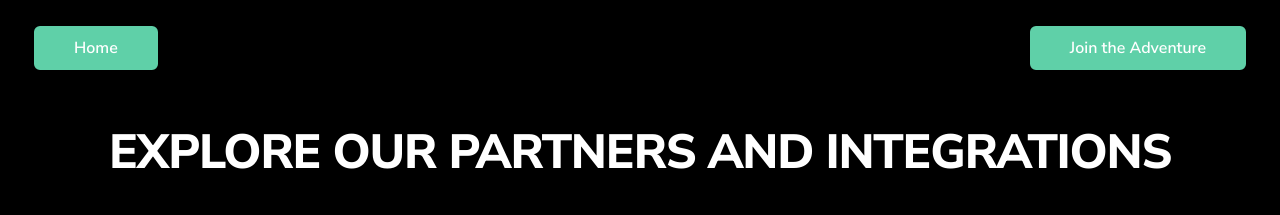
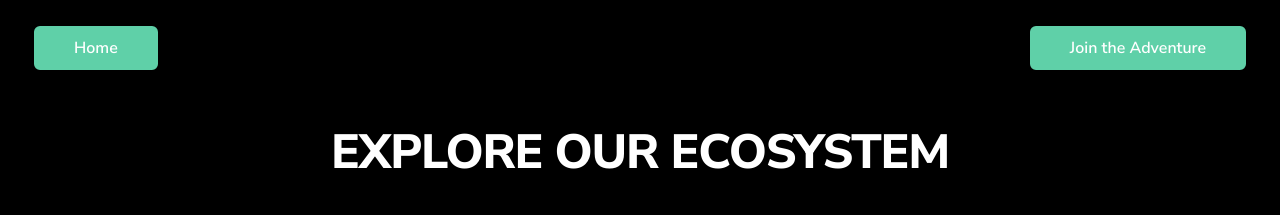
Before and after one commit to minudapp/utopia, a Next.js app: page /integrations in a window 1280 px wide. Shown: the top 215 px of the page. Built offline with nearby package versions, Linux system fonts and the light colour scheme; no server answers.

Commit message:
Update headings to enhance ecosystem branding in integrations components

```diff
--- a/src/app/(marketing)/integrations/page.tsx
+++ b/src/app/(marketing)/integrations/page.tsx
@@ -237,9 +237,7 @@ function getCategoryIntegrations(id: CategoryId) {
 export default function IntegrationsPage() {
   return (
     <PageContainer className="py-20 md:py-32">
-      <Heading className="uppercase">
-        Explore Our Partners And Integrations
-      </Heading>
+      <Heading className="uppercase">Explore our Ecosystem</Heading>
       <Tabs defaultValue="all" className="mt-10 items-center">
         <TabsList className="gap-1 bg-transparent">
           <TabsTrigger
--- a/src/modules/landing/components/integrations.tsx
+++ b/src/modules/landing/components/integrations.tsx
@@ -26,14 +26,14 @@ export function Integrations() {
           variant="h2"
           className="text-center text-5xl font-bold tracking-tight md:text-6xl"
         >
-          INTEGRATIONS
+          ECOSYSTEM
         </Heading>
 
         {/* Call to Action */}
         <div className="mt-12 text-center">
           <Paragraph className="mx-auto max-w-2xl text-lg">
-            Join the growing ecosystem of Utopia integrations. Build with us and
-            become part of the colony!
+            Join the growing ecosystem of Utopia. Build with us and become part
+            of the colony!
           </Paragraph>
           <Button
             className="hover:shadow-primary/25 mt-6 rounded-full px-8 py-4 hover:scale-105 hover:shadow-lg"
```
